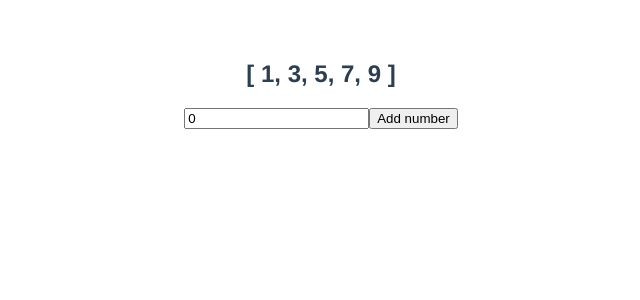
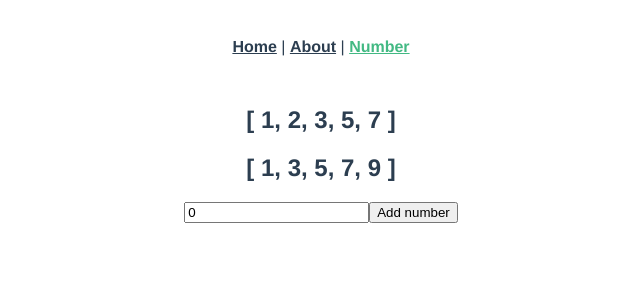
Before and after one commit to wsx13767/vue.js-practice, a Vue app: page /numberPage in a window 1280 px wide. Shown: the top 300 px of the page, without its empty margins (319-959 px from the left). Built offline with nearby package versions, Linux system fonts and the light colour scheme.

Commit message:
store&router

```diff
--- a/package.json
+++ b/package.json
@@ -10,11 +10,15 @@
   "dependencies": {
     "core-js": "^3.6.5",
     "mitt": "^3.0.0",
-    "vue": "^3.0.0"
+    "vue": "^3.0.0",
+    "vue-router": "^4.0.0-0",
+    "vuex": "^4.0.0-0"
   },
   "devDependencies": {
     "@vue/cli-plugin-babel": "~4.5.0",
     "@vue/cli-plugin-eslint": "~4.5.0",
+    "@vue/cli-plugin-router": "^4.5.13",
+    "@vue/cli-plugin-vuex": "^4.5.13",
     "@vue/cli-service": "~4.5.0",
     "@vue/compiler-sfc": "^3.0.0",
     "babel-eslint": "^10.1.0",
--- a/src/App.vue
+++ b/src/App.vue
@@ -1,20 +1,11 @@
 <template>
-  <DisplayNumbers />
-  <AddNumbers />
+  <div id="nav">
+    <router-link to="/">Home</router-link> |
+    <router-link to="/about">About</router-link> |
+    <router-link to="/numberPage">Number</router-link>
+  </div>
+  <router-view/>
 </template>
-
-<script>
-import AddNumbers from './components/AddNumbers.vue'
-import DisplayNumbers from './components/DisplayNumbers.vue'
-
-export default {
-  name: 'App',
-  components: {
-    DisplayNumbers,
-    AddNumbers
-  }
-}
-</script>
 
 <style>
 #app {
@@ -23,6 +14,18 @@ export default {
   -moz-osx-font-smoothing: grayscale;
   text-align: center;
   color: #2c3e50;
-  margin-top: 60px;
+}
+
+#nav {
+  padding: 30px;
+}
+
+#nav a {
+  font-weight: bold;
+  color: #2c3e50;
+}
+
+#nav a.router-link-exact-active {
+  color: #42b983;
 }
 </style>
--- a/src/components/AddNumbers.vue
+++ b/src/components/AddNumbers.vue
@@ -7,6 +7,7 @@
 </template>
 <script>
 import EventBus from "../EventBus.js"
+import {store} from "../store.js"
 
 export default {
   data() {
@@ -16,7 +17,8 @@ export default {
   },
   methods: {
     addNumber() {
-      EventBus.$emit('addNumber', parseInt(this.number));
+      EventBus.$emit('addNumber', parseInt(this.number))
+      store.addNumber(this.number)
     }
   }
 }
--- a/src/components/DisplayNumbers.vue
+++ b/src/components/DisplayNumbers.vue
@@ -1,15 +1,18 @@
 <template>
     <div>
+        <h2>{{ storeState }}</h2>
         <h2>{{ numbers }}</h2>
     </div>
 </template>
 <script>
 import EventBus from "../EventBus.js"
+import { store } from "../store.js"
 
 export default {
     data() {
         return {
-            numbers: [1,3,5,7,9]
+            numbers: [1,3,5,7,9],
+            storeState: store.state.numbers
         }
     },
     methods: {
--- a/src/main.js
+++ b/src/main.js
@@ -1,4 +1,6 @@
 import { createApp } from 'vue'
 import App from './App.vue'
+import store from './store/index.js'
+import router from './router'
 
-createApp(App).mount('#app')
+createApp(App).use(router).use(store).mount('#app')
--- /dev/null
+++ b/src/router/index.js
@@ -0,0 +1,30 @@
+import { createRouter, createWebHistory } from 'vue-router'
+import Home from '../views/Home.vue'
+
+const routes = [
+  {
+    path: '/',
+    name: 'Home',
+    component: Home
+  },
+  {
+    path: '/about',
+    name: 'About',
+    // route level code-splitting
+    // this generates a separate chunk (about.[hash].js) for this route
+    // which is lazy-loaded when the route is visited.
+    component: () => import(/* webpackChunkName: "about" */ '../views/About.vue')
+  },
+  {
+    path: '/numberPage',
+    name: 'NumberPage',
+    component: () => import(/*  */ '../views/NumberPage.vue')
+  }
+]
+
+const router = createRouter({
+  history: createWebHistory(process.env.BASE_URL),
+  routes
+})
+
+export default router
--- /dev/null
+++ b/src/store.js
@@ -0,0 +1,8 @@
+export const store = {
+    state: {
+        numbers: [1, 2, 3, 5, 7]
+    },
+    addNumber(newNumber) {
+        this.state.numbers.push(parseInt(newNumber))
+    }
+}
--- /dev/null
+++ b/src/store/index.js
@@ -0,0 +1,27 @@
+import { createStore } from 'vuex'
+
+export default createStore({
+  state: {
+    isLoading: false,
+    clickedTimes: 0,
+    todos: [
+      {id:1, text: 'message1', done: true },
+      {id:2, text: 'message2', done: false }
+    ]
+  },
+  mutations: {
+    Loaded(state) {
+      state.isLoading = !state.isLoading
+    },
+    AddTimes(state) {
+      state.clickedTimes++
+    }
+  },
+  getters: {
+    doneTodos: state => state.todos.filter(todo => todo.done)
+  },
+  actions: {
+  },
+  modules: {
+  }
+})
--- /dev/null
+++ b/src/views/About.vue
@@ -0,0 +1,5 @@
+<template>
+  <div class="about">
+    <h1>This is an about page</h1>
+  </div>
+</template>
--- /dev/null
+++ b/src/views/Home.vue
@@ -0,0 +1,18 @@
+<template>
+  <div class="home">
+    <img alt="Vue logo" src="../assets/logo.png">
+    <HelloWorld msg="Welcome to Your Vue.js App"/>
+  </div>
+</template>
+
+<script>
+// @ is an alias to /src
+import HelloWorld from '@/components/HelloWorld.vue'
+
+export default {
+  name: 'Home',
+  components: {
+    HelloWorld
+  }
+}
+</script>
--- /dev/null
+++ b/src/views/NumberPage.vue
@@ -0,0 +1,13 @@
+<template>
+    <div>
+        <displayNumbers />
+        <addNumbers />
+    </div>
+</template>
+<script>
+import addNumbers from "../components/AddNumbers.vue";
+import displayNumbers from "../components/DisplayNumbers.vue";
+export default {
+    components: {addNumbers, displayNumbers}
+}
+</script>
```
Also changed, not shown: src/components/StoreTest.vue (added, +29 -0 lines), 2 other files (tests, documents, lock files or other folders).
